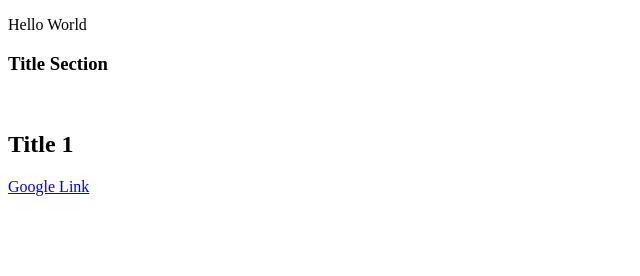
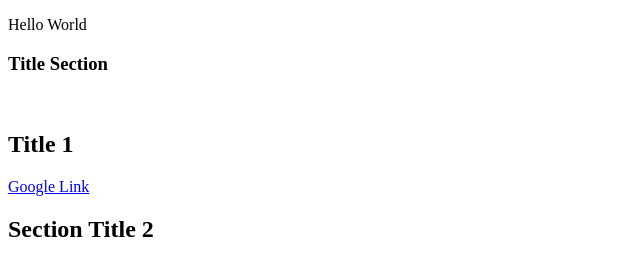
Before and after one commit to kristina-makalatia/lesson5-157web, a plain HTML site: page index.html in a window 1280 px wide. Shown: the whole page, without its empty margins (0-640 px from the left). Drawn offline with Linux system fonts and the light colour scheme.

Commit message:
add section title

```diff
--- a/index.html
+++ b/index.html
@@ -15,6 +15,7 @@
 	<section>
 		<h1> Title 1 </h1>
 		<a href="https://google.com"> Google Link </a>
+		<h2> Section Title 2 </h2>
 	</section>
 
 </body>
```
